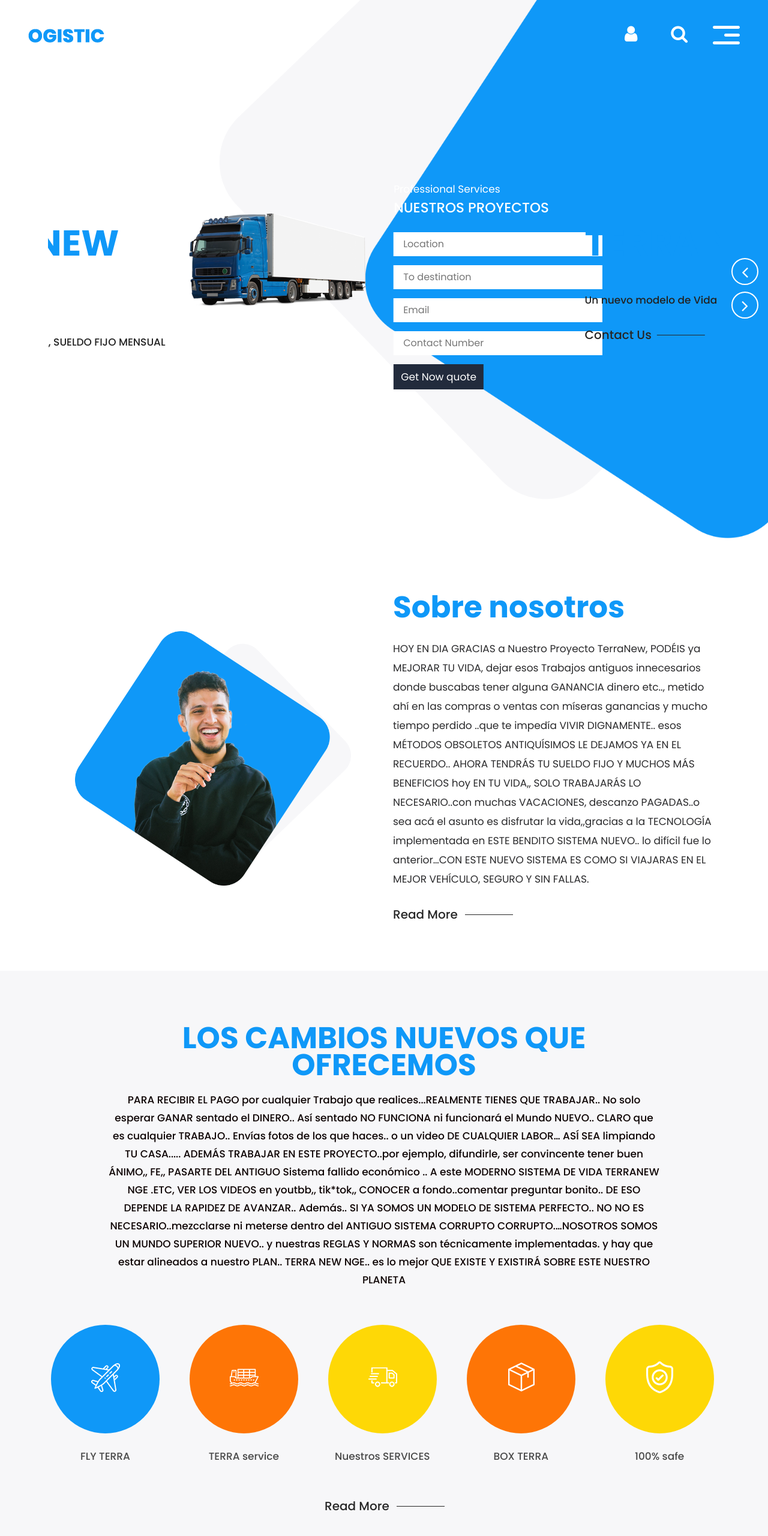
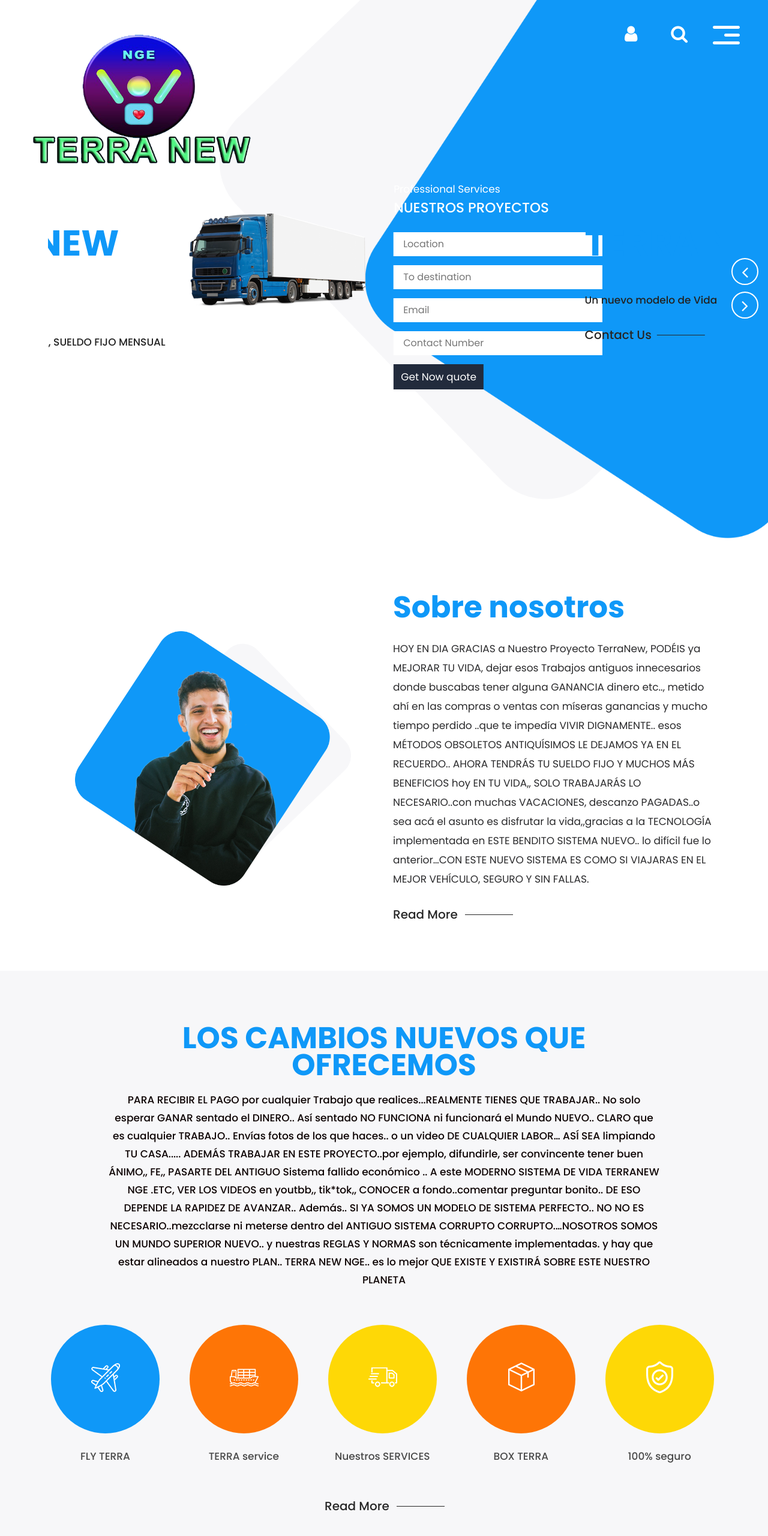
Before and after one commit to TerraNew/TerraNew.github.io, a plain HTML site: page index.html in a window 1280 px wide. Shown: the top 2560 px of the page at 60% size. Drawn offline with nearby package versions, Linux system fonts and the light colour scheme; files whose address does not match are found by name.

Commit message:
Update index.html
4cambis

```diff
--- a/index.html
+++ b/index.html
@@ -53,7 +53,7 @@
                <div class="row">
                   <div class="col-md-4 col-sm-4">
                      <div class="logo">
-                        <a href="index.html"><img src="images/logo.png" alt="#" /></a>
+                        <a href="index.html"><img src="images/LOGO-TERRANEW-NGE-2025-1.png" alt="#" /></a>
                      </div>
                   </div>
                   <div class="col-md-8 col-sm-8">
@@ -284,7 +284,7 @@
                      </div>
                      <div class="service_box yell_colo">
                         <i><img src="images/ser5.png" alt="#"/></i>
-                        <h4>100% safe</h4>
+                        <h4>100% seguro</h4>
                      </div>
                   </div>
                </div>
@@ -556,7 +556,7 @@
                   </div>
                   <div class="col-md-7">
                      <div class="co_tru">
-                        <figure><img src="images/truc4.png" alt="#"/></figure>
+                        <figure><img src="images/WORL Sam Altman ANGHELTAMO TERRA NEW SOCIEDA MUNDO MODERNO not problemas.jpg" alt="#"/></figure>
                      </div>
                   </div>
                </div>
```
